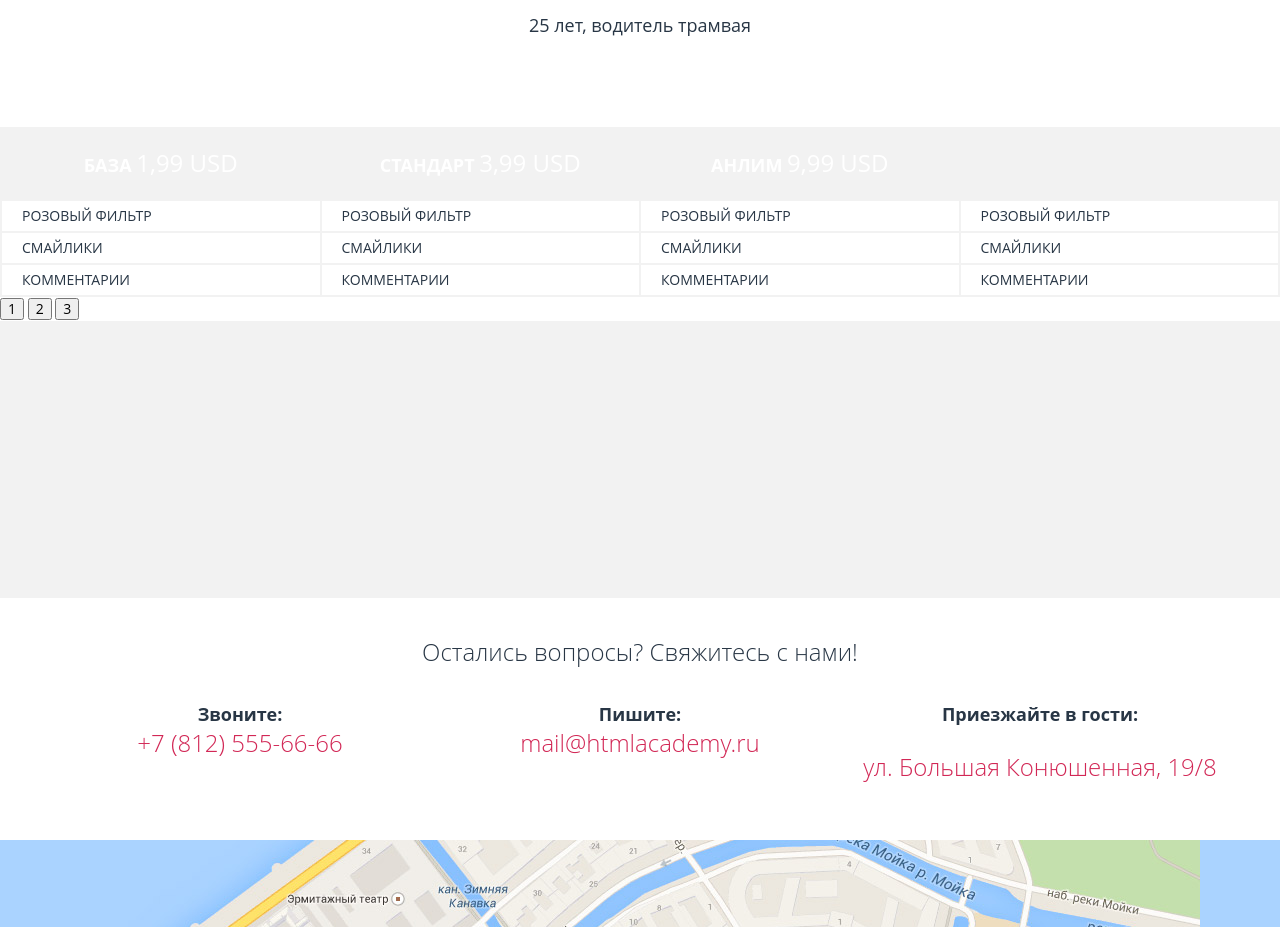
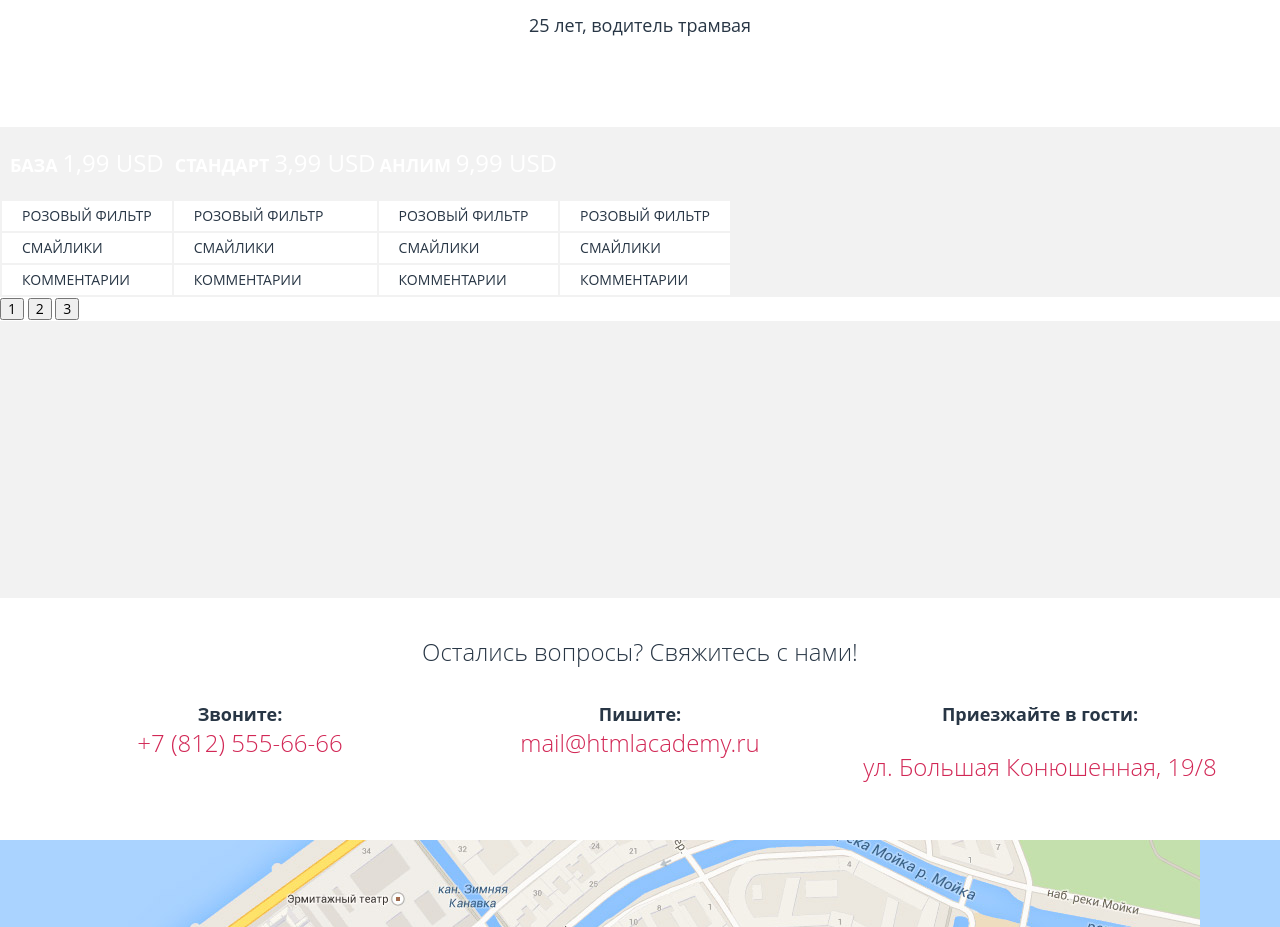
Before and after one commit to inaumovd/685293-pink, a website: page source/index.html in a window 1280 px wide. Shown: the part 1731-2658 px from the top of the page. Drawn offline with nearby package versions, Linux system fonts and the light colour scheme; files that its build step writes are made by us from their sources.

Commit message:
Правка таблицы

```diff
--- a/source/sass/blocks/price.scss
+++ b/source/sass/blocks/price.scss
@@ -5,11 +5,8 @@
   font-family: "Open Sans", "Arial", sans-serif;
 
   background-color: $main-gray;
-}
 
-.price__table {
-  width: 100%;
-  table-layout: fixed;
+  overflow: auto;
 }
 
 .price__item-head {
```
